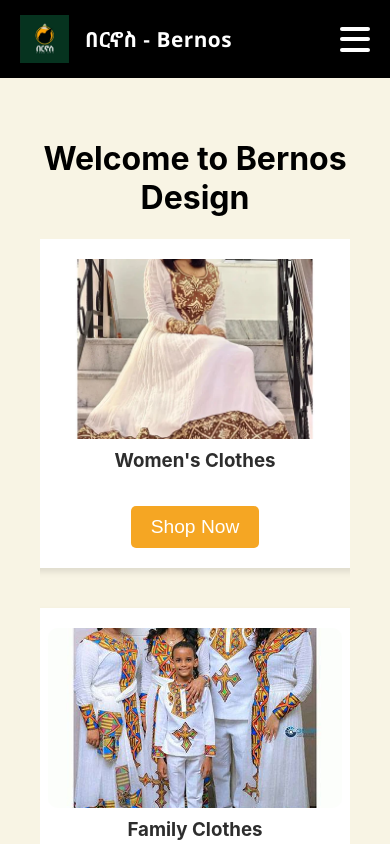
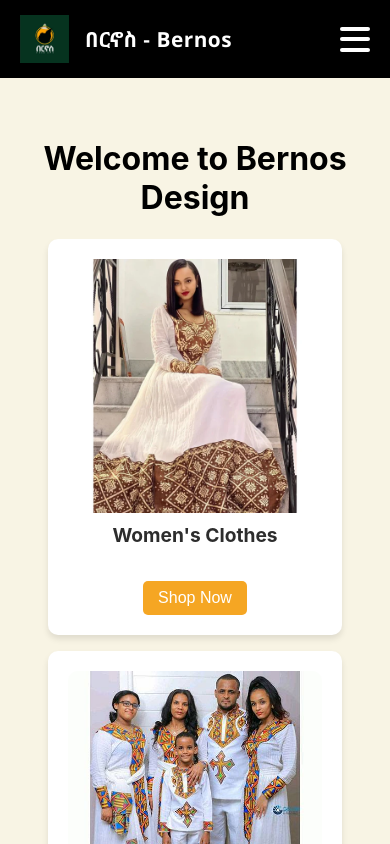
Before and after one commit to Habtewold-D/ClothShop, a React (Create React App) app in the folder frontend/: page / in a window 390 px wide. Shown: the top 844 px of the page. Built offline with nearby package versions, Linux system fonts and the light colour scheme.

Commit message:
home page arrangement changed

```diff
--- a/frontend/src/App.css
+++ b/frontend/src/App.css
@@ -36,3 +36,19 @@
     transform: rotate(360deg);
   }
 }
+
+.app-flex-wrapper {
+  display: flex;
+  flex-direction: column;
+  min-height: 100vh;
+}
+
+.app-flex-wrapper > *:not(:last-child) {
+  flex: 0 0 auto;
+}
+
+.main-content {
+  flex: 1 0 auto;
+  display: flex;
+  flex-direction: column;
+}
--- a/frontend/src/App.js
+++ b/frontend/src/App.js
@@ -21,12 +21,14 @@ const App = () => {
   };
   return (
     <Router>
+      <div className="app-flex-wrapper">
         <Header />
         {isAdmin && (
           <div style={{ textAlign: 'right', padding: '10px 30px 0 0' }}>
             <button onClick={handleLogout} style={{ background: '#d32f2f', color: '#fff', border: 'none', borderRadius: 4, padding: '6px 16px', cursor: 'pointer' }}>Logout</button>
           </div>
         )}
+        <div className="main-content">
           <Routes>
             <Route path="/" element={<Home />} />
             <Route path="/shop" element={<Shop />} />
@@ -34,6 +36,8 @@ const App = () => {
             <Route path="/contact" element={<Contact />} />
             <Route path="/admin-login" element={<AdminLogin />} />
           </Routes>
+        </div>
+      </div>
       <Footer />
     </Router>
   );
--- a/frontend/src/components/ClothForm.js
+++ b/frontend/src/components/ClothForm.js
@@ -7,7 +7,9 @@ const categories = [
   "GABI/NETELA",
   "Couple Clothes",
   "Children's Clothes",
-  "Male Clothes"
+  "Male Clothes",
+  "Bernos",
+  "Fota"
 ];
 
 const ClothForm = ({ initialData = {}, onSubmit, onClose, loading }) => {
--- a/frontend/src/components/Header.css
+++ b/frontend/src/components/Header.css
@@ -94,18 +94,10 @@
     .nav {
       display: none;
     }
-    .mobile-nav-overlay {
-      display: none;
-      position: fixed;
-      top: 0;
-      left: 0;
-      width: 100vw;
-      height: 100vh;
-      background: rgba(0,0,0,0.35);
-      z-index: 9998;
-    }
+    /* Remove the overlay entirely for a cleaner look */
+    .mobile-nav-overlay,
     .mobile-nav-overlay.open {
-      display: block;
+      display: none !important;
     }
     .nav.open {
       display: block;
@@ -114,13 +106,17 @@
       right: 0;
       width: 70vw;
       max-width: 320px;
-      height: 50vh;
       background: #222;
       z-index: 9999;
-      padding: 2rem 1.2rem;
-      box-shadow: -2px 0 8px rgba(0,0,0,0.15);
-      border-radius: 0 0 0 16px;
-      overflow-y: auto;
+      padding: 2rem 1.2rem 1.2rem 1.2rem;
+      box-shadow: -2px 0 16px rgba(0,0,0,0.25);
+      border-bottom-left-radius: 16px;
+      border-bottom-right-radius: 0;
+      border-top-right-radius: 0;
+      border-top-left-radius: 0;
+      height: auto !important;
+      min-height: 0 !important;
+      overflow: visible !important;
     }
     .nav.open ul {
       flex-direction: column;
--- a/frontend/src/components/ItemCard.css
+++ b/frontend/src/components/ItemCard.css
@@ -38,9 +38,13 @@ body, html {
 .item-card img {
   width: 100%;
   height: 300px;
-  object-fit: cover;
+  object-fit: contain;
+  object-position: center;
   border-radius: 10px;
   display: block;
+  margin-left: auto;
+  margin-right: auto;
+  background: #fff;
 }
 .category-dropdown {
   padding: 0.7rem 1.2rem;
--- a/frontend/src/pages/Home.css
+++ b/frontend/src/pages/Home.css
@@ -8,25 +8,7 @@
 .category-container {
     display: grid;
     grid-template-columns: repeat(3, 1fr);
-    gap: 64px;
-    justify-items: center;
-}
-
-@media (max-width: 1024px) {
-    .category-container {
-        grid-template-columns: repeat(2, 1fr); /* 2 columns on medium screens */
-        gap: 48px;
-    }
-}
-@media (max-width: 600px) {
-    .category-container {
-        grid-template-columns: 1fr;
-        gap: 40px;
-        padding: 0 8px;
-    }
-    .category-card img {
-        height: 340px;
-    }
+    gap: 20px;
 }
 
 .category-card {
@@ -35,11 +17,6 @@
     border-radius: 10px;
     box-shadow: 0px 4px 6px rgba(0, 0, 0, 0.1);
     transition: transform 0.3s ease;
-    width: 100%;
-    max-width: 420px;
-    display: flex;
-    flex-direction: column;
-    align-items: center;
 }
 
 .category-card:hover {
@@ -48,10 +25,15 @@
 
 .category-card img {
     width: 100%;
-    height: 340px;
-    object-fit: cover;
+    max-width: 420px;
+    height: 350px;
+    object-fit: contain;
+    object-position: center;
     border-radius: 10px;
     display: block;
+    margin-left: auto;
+    margin-right: auto;
+    background: #fff;
 }
 
 .category-card h3 {
@@ -74,12 +56,76 @@
     background-color: #d4881f;
 }
 
+/* Media Queries for responsive design */
+@media (max-width: 1024px) {
+    .category-container {
+        grid-template-columns: repeat(2, 1fr); /* 2 columns on medium screens */
+    }
+
+    .category-card h3 {
+        font-size: 1.4rem;
+    }
+
+    .shop-button {
+        font-size: 1.1rem;
+        padding: 8px 15px;
+    }
+}
+
+@media (max-width: 768px) {
+    .category-container {
+        grid-template-columns: 1fr; /* 1 column on smaller screens */
+    }
+
+    .category-card img {
+        width: 90vw;
+        max-width: 320px;
+        height: 220px;
+        object-fit: cover;
+        margin: 0 auto;
+        display: block;
+    }
+
+    .category-card h3 {
+        font-size: 1.2rem;
+    }
+
+    .shop-button {
+        font-size: 1rem;
+        padding: 8px 15px;
+    }
+}
+
 @media (max-width: 600px) {
+    .category-container {
+        grid-template-columns: 1fr;
+        gap: 16px;
+        padding: 0 8px;
+    }
     .category-card {
-        width: 100%;
         max-width: 100%;
+        min-width: 0;
+        box-sizing: border-box;
     }
     .category-card img {
-        height: 180px;
+        width: 100%;
+        height: auto;
+        max-width: 100%;
+        object-fit: contain;
+        border-radius: 10px;
     }
 }
+
+@media (min-width: 601px) and (max-width: 770px) {
+    .category-container {
+        grid-template-columns: repeat(2, 1fr);
+        gap: 20px;
+        padding: 0 16px;
+    }
+    .category-card img {
+        width: 100%;
+        height: 220px;
+        object-fit: contain;
+        border-radius: 10px;
+    }
+}
--- a/frontend/src/pages/Home.js
+++ b/frontend/src/pages/Home.js
@@ -5,12 +5,14 @@ import './Home.css';
 
 const Home = () => {
   const categories = [
-    { title: "Women's Clothes", image: "assets/images/women1.webp", link: "/shop?page=2" },
-    { title: "Family Clothes", image: "assets/images/family3.jpg", link: "/shop?page=3" },
-    { title: "GABI/NETELA", image: "/assets/images/gabi1.webp", link: "/shop?page=4" },
-    { title: "Couple Clothes", image: "/assets/images/couple8.webp", link: "/shop?page=5" },
-    { title: "Children's Clothes", image: "/assets/images/child3.webp", link: "/shop?page=6" },
-    { title: "Male Clothes", image: "assets/images/men1.webp", link: "/shop?page=7" }
+    { title: "Women's Clothes", image: "assets/images/women1.webp", link: "/shop?category=Women's%20Clothes" },
+    { title: "Family Clothes", image: "assets/images/family3.jpg", link: "/shop?category=Family%20Clothes" },
+    { title: "GABI/NETELA", image: "/assets/images/gabi1.webp", link: "/shop?category=GABI/NETELA" },
+    { title: "Couple Clothes", image: "/assets/images/couple8.webp", link: "/shop?category=Couple%20Clothes" },
+    { title: "Children's Clothes", image: "/assets/images/child3.webp", link: "/shop?category=Children's%20Clothes" },
+    { title: "Male Clothes", image: "assets/images/men1.webp", link: "/shop?category=Male%20Clothes" },
+    { title: "Bernos", image: "/assets/images/Bernos.png", link: "/shop?category=Bernos" },
+    { title: "Fota", image: "/assets/images/cloth.jpg", link: "/shop?category=Fota" }
   ];
 
   const navigate = useNavigate();
--- a/frontend/src/pages/Shop.js
+++ b/frontend/src/pages/Shop.js
@@ -14,6 +14,8 @@ const categories = [
   { name: "Couple Clothes", value: "Couple Clothes" },
   { name: "Children's Clothes", value: "Children's Clothes" },
   { name: "Male Clothes", value: "Male Clothes" },
+  { name: "Bernos", value: "Bernos" },
+  { name: "Fota", value: "Fota" }
 ];
 
 const itemsPerPage = 12;
```
Lines whose indentation alone changed are shown as unchanged.
